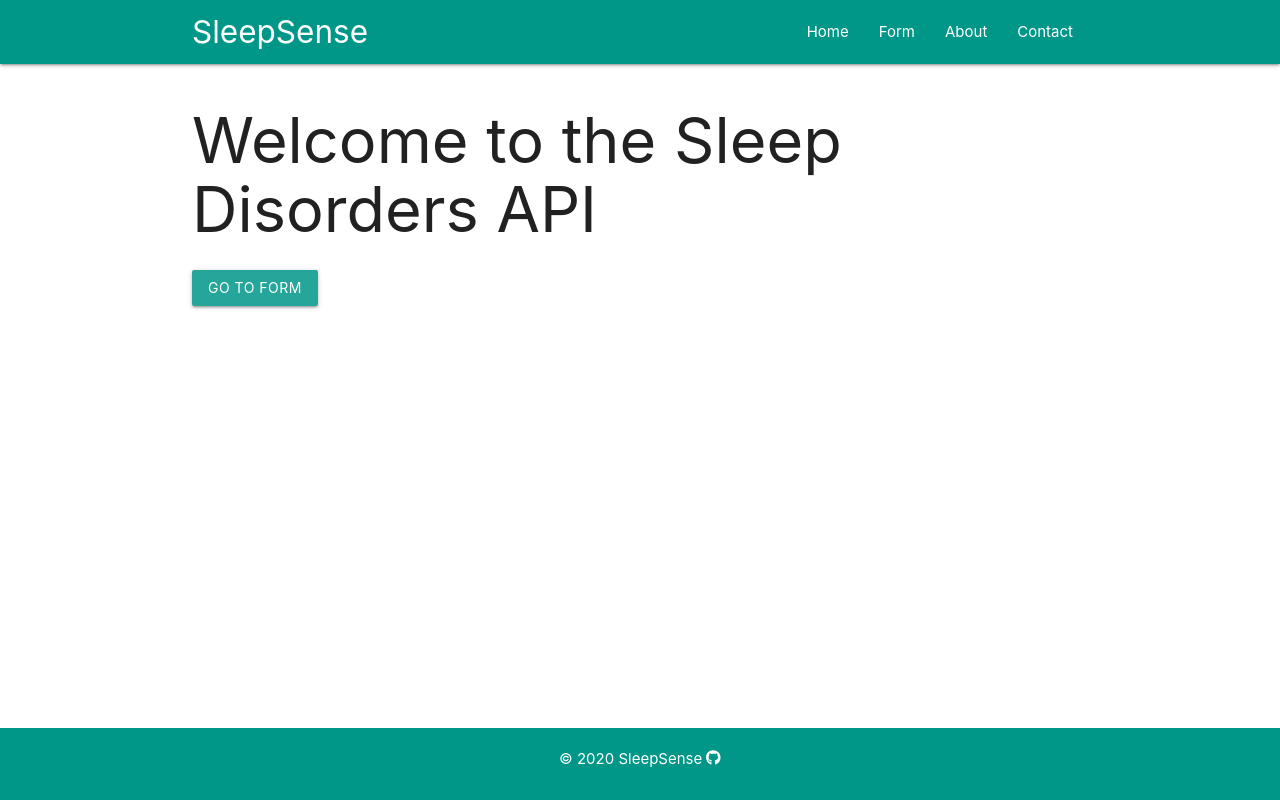
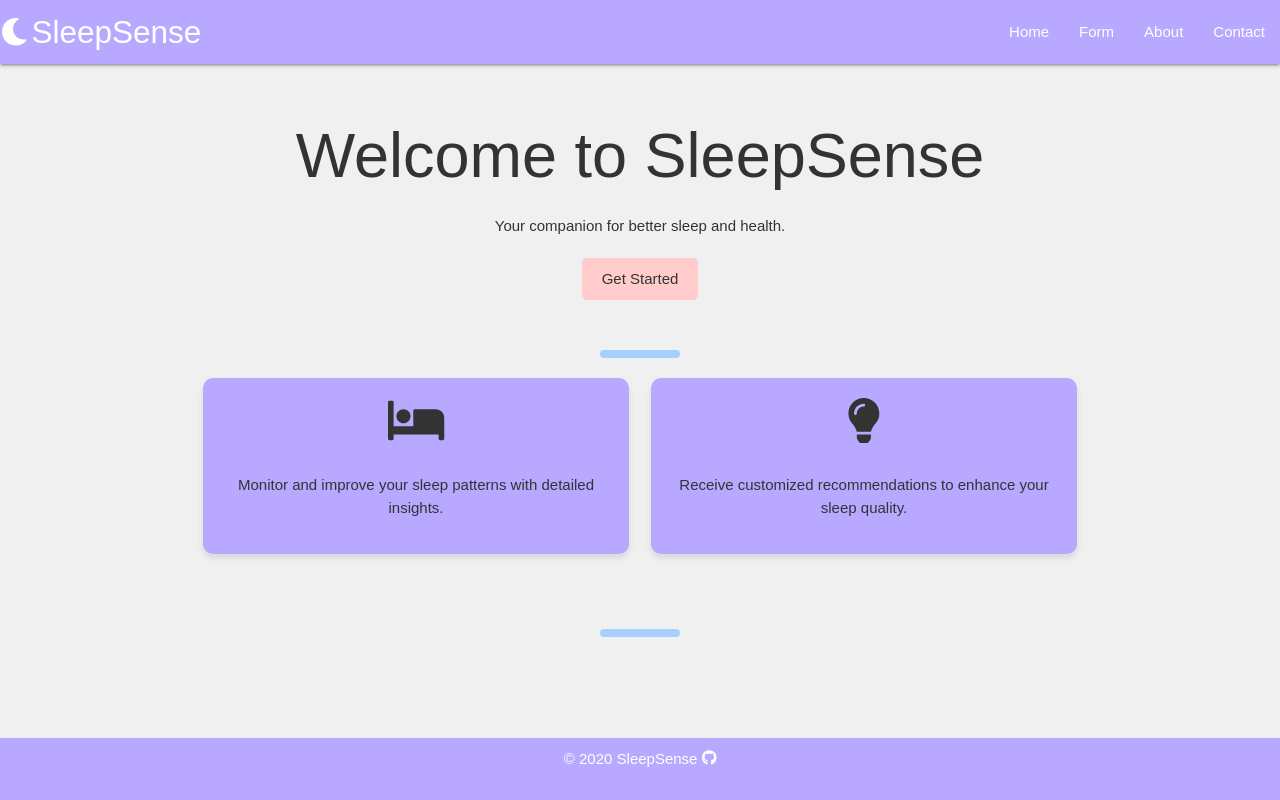
Before and after one commit to vinnieOrdobas/SleepSenseAPI, a Flask app: template templates/index.html in a window 1280 px wide. Run offline with Flask 3, Linux system fonts and the light colour scheme; the template is opened without the code that fills it: most values are stand-ins (such as "Sample title", 1, 10 or a date in 2020).

Commit message:
update base.html and index.html, update styles

```diff
--- a/static/styles.css
+++ b/static/styles.css
@@ -1,9 +1,21 @@
-/* Ensure the full height of the page is used */
+/* Colors */
+:root {
+    --primary-color: #b9a8ff; /* Lavender */
+    --secondary-color: #ffcccb; /* Soft pink */
+    --accent-color: #a8d0ff; /* Light blue */
+    --background-color: #f0f0f0; /* Off-white */
+    --text-color: #333333; /* Dark gray */
+}
+
+/* General Styles */
 html, body {
     height: 100%;
     margin: 0;
     display: flex;
     flex-direction: column;
+    font-family: 'Poppins', sans-serif;
+    background-color: var(--background-color);
+    color: var(--text-color);
 }
 
 /* Main content should take available space */
@@ -11,9 +23,81 @@ html, body {
     flex: 1;
 }
 
-/* Push the footer to the bottom if there's not enough content */
-footer.page-footer {
-    margin-top: auto;
+/* Navigation Bar */
+.nav-wrapper .brand-logo {
+    display: flex;
+    align-items: center;
+    background-color: var(--primary-color);
+}
+
+.nav-wrapper {
+    background-color: var(--primary-color);
+}
+
+.nav-wrapper .brand-logo i {
+    margin-right: 10px;
+}
+
+/* Footer */
+.page-footer {
+    position: relative;
+    bottom: 0;
+    width: 100%;
+    padding: 10px 0;
+    background-color: var(--primary-color);
+}
+
+.page-footer .white-text {
+    color: var(--background-color);
+}
+
+/* Section Dividers */
+.section-divider {
+    width: 80px;
+    height: 8px;
+    background-color: var(--accent-color);
+    margin: 20px auto;
+    border-radius: 4px;
+}
+
+/* Card Styles */
+.card-layout {
+    background-color: var(--primary-color);
+    padding: 20px;
+    border-radius: 10px;
+    box-shadow: 0 4px 6px rgba(0, 0, 0, 0.1);
+    margin-bottom: 20px;
+    text-align: center;
+    display: flex;
+    flex-direction: column;
+    justify-content: center;
+    align-items: center;
+}
+
+.card-icon {
+    margin-bottom: 15px;
+}
+
+/* CTA Buttons */
+
+.cta-container {
+    display: flex;
+    justify-content: center;
+    margin-top: 20px;
+}
+
+.cta-button {
+    background-color: var(--secondary-color);
+    color: var(--text-color);
+    padding: 10px 20px;
+    border: none;
+    border-radius: 5px;
+    cursor: pointer;
+    transition: background-color 0.3s ease;
+}
+
+.cta-button:hover {
+    background-color: var(--accent-color);
 }
 
 /* Center the submit button and add margins */
@@ -25,8 +109,8 @@ footer.page-footer {
 
 /* Submit button styling */
 .submit-btn {
-    background-color: #8B4513; /* Button color can be similar to the header */
-    color: white;
+    background-color: var(--secondary-color); /* Button color can be similar to the header */
+    color: var(--text-color);
     border: none;
     padding: 10px 20px;
     font-size: 16px;
@@ -41,22 +125,7 @@ footer.page-footer {
 }
 
 .submit-btn:hover {
-    background-color: #A0522D; /* Slightly lighter shade for hover effect */
-}
-
-/* Header and footer styling */
-header {
-    background-color: #6B4226; /* Warm wood-like color */
-    color: white;
-    padding: 20px;
-    text-align: center;
-}
-
-footer {
-    background-color: #556B2F; /* Green olive color */
-    color: white;
-    padding: 10px;
-    text-align: center;
+    background-color: var(--accent-color); /* Slightly lighter shade for hover effect */
 }
 
 /* Confidence bar styling */
@@ -89,3 +158,20 @@ footer {
     color: black; /* Ensure percentage text is visible with a black color */
     font-weight: bold;
 }
+
+/* Responsive Design */
+@media (max-width: 768px) {
+    .card {
+        margin-bottom: 15px;
+        padding: 15px;
+    }
+
+    .cta-button {
+        padding: 15px;
+    }
+
+    .section-divider {
+        width: 60px;
+        height: 6px;
+    }
+}
--- a/templates/base.html
+++ b/templates/base.html
@@ -15,10 +15,14 @@
 
 <body>
     <!-- Navigation Bar -->
-    <nav class="nav-wrapper teal">
-        <div class="container">
-            <a href="#" class="brand-logo">SleepSense</a>
-            <a href="#" data-target="mobile-nav" class="sidenav-trigger"><i class="material-icons">menu</i></a>
+    <nav class="nav-wrapper">
+        <a href="#" class="brand-logo left hide-on-med-and-down">
+            <i class="fas fa-moon"></i><span>SleepSense</span>
+        </a>
+        <a href="#" class="brand-logo show-on-medium-and-down">
+            <i class="fas fa-moon"></i><span>SleepSense</span>
+        </a>
+        <a href="#" data-target="mobile-nav" class="sidenav-trigger"><i class="fa-solid fa-bars"></i></a>
         <ul class="right hide-on-med-and-down">
             <li><a href="{{ url_for('index') }}">Home</a></li>
             <li><a href="{{ url_for('form') }}">Form</a></li>
@@ -32,16 +36,15 @@
             <li><a href="#!">About</a></li>
             <li><a href="#!">Contact</a></li>
         </ul>
-        </div>
     </nav>
 
     <!-- Content -->
-    <div class="container">
+    <div class="container content">
         {% block content %}{% endblock %}
     </div>
 
     <!-- Footer -->
-    <footer class="page-footer teal">
+    <footer class="page-footer">
         <div class="container">
             <div class="row">
                 <div class="col s12 center-align">
--- a/templates/index.html
+++ b/templates/index.html
@@ -1,8 +1,36 @@
 {% extends "base.html" %}
 
-{% block title %}Index{% endblock %}
+{% block content %}
+    <div class="section center-align">
+        <h1>Welcome to SleepSense</h1>
+        <p>Your companion for better sleep and health.</p>
+        <div class="cta-container">
+            <a href="{{ url_for('form') }}" class="cta-button">Get Started</a>
+        </div>
+    </div>
 
-{% block content %}
-    <h1>Welcome to the Sleep Disorders API</h1>
-    <a href="{{ url_for('form') }}" class="btn waves-effect waves-light">Go to Form</a>
+    <div class="section">
+        <div class="section-divider"></div>
+        <div class="row">
+            <div class="col s12 m6">
+                <div class="card-layout">
+                    <div class="card-icon">
+                        <i class="fas fa-bed fa-3x"></i>
+                    </div>
+                    <p>Monitor and improve your sleep patterns with detailed insights.</p>
+                </div>
+            </div>
+            <div class="col s12 m6">
+                <div class="card-layout">
+                    <div class="card-icon">
+                        <i class="fas fa-lightbulb fa-3x"></i>
+                    </div>
+                    <p>Receive customized recommendations to enhance your sleep quality.</p>
+                </div>
+            </div>
+        </div>
+    </div>
+
+    <div class="section-divider"></div>
+
 {% endblock %}
--- a/templates/result.html
+++ b/templates/result.html
@@ -7,7 +7,7 @@
     <div class="card">
         <div class="card-content">
             {% if prediction %}
-            <span class="card-title">{{ prediction }}</span>
+            <span class="card-title">Result: {{ prediction }}</span>
             {% endif %}
             <ul>
                 {% for condition, confidence in confidence.items() %}
```
Lines whose indentation alone changed are shown as unchanged.
